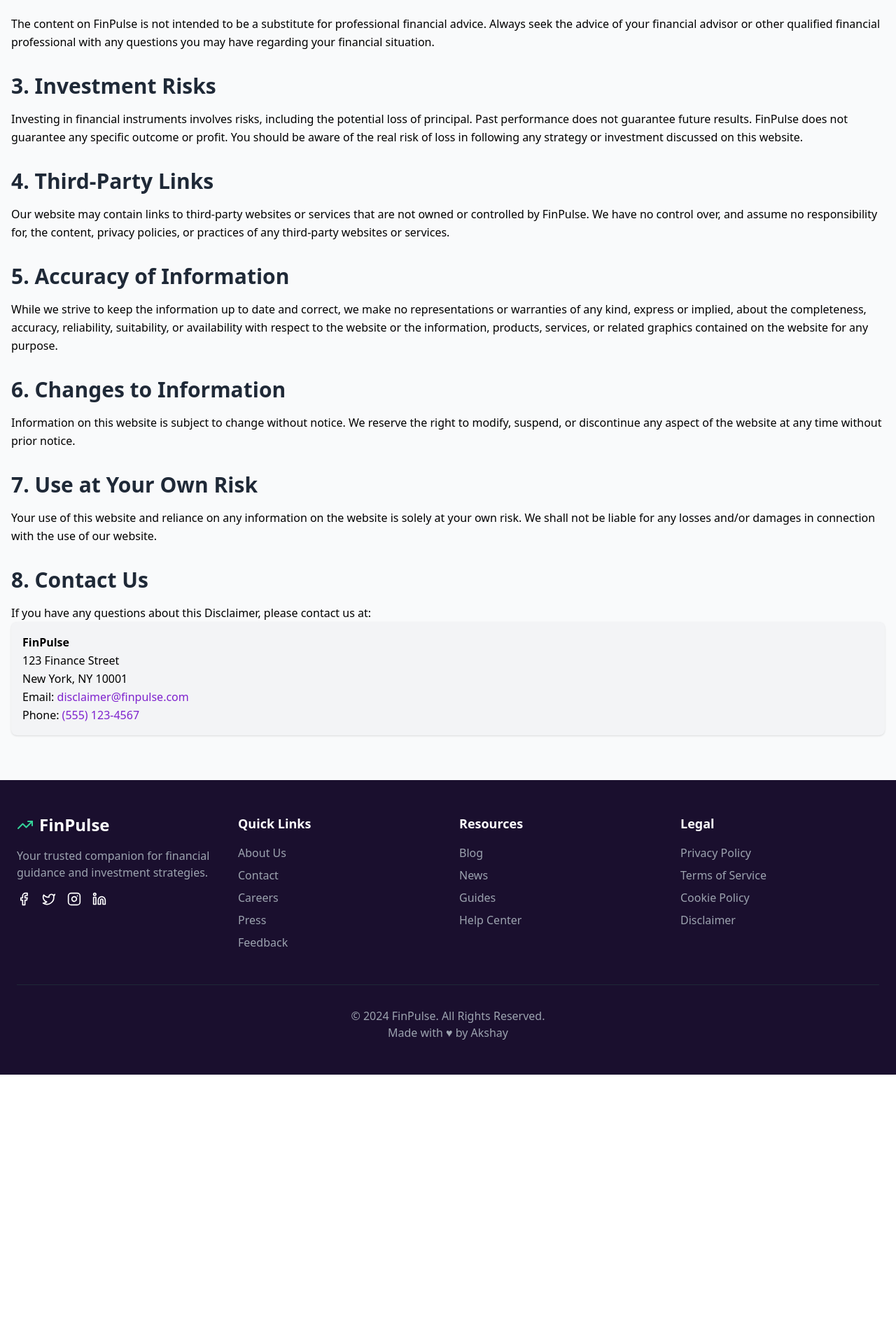
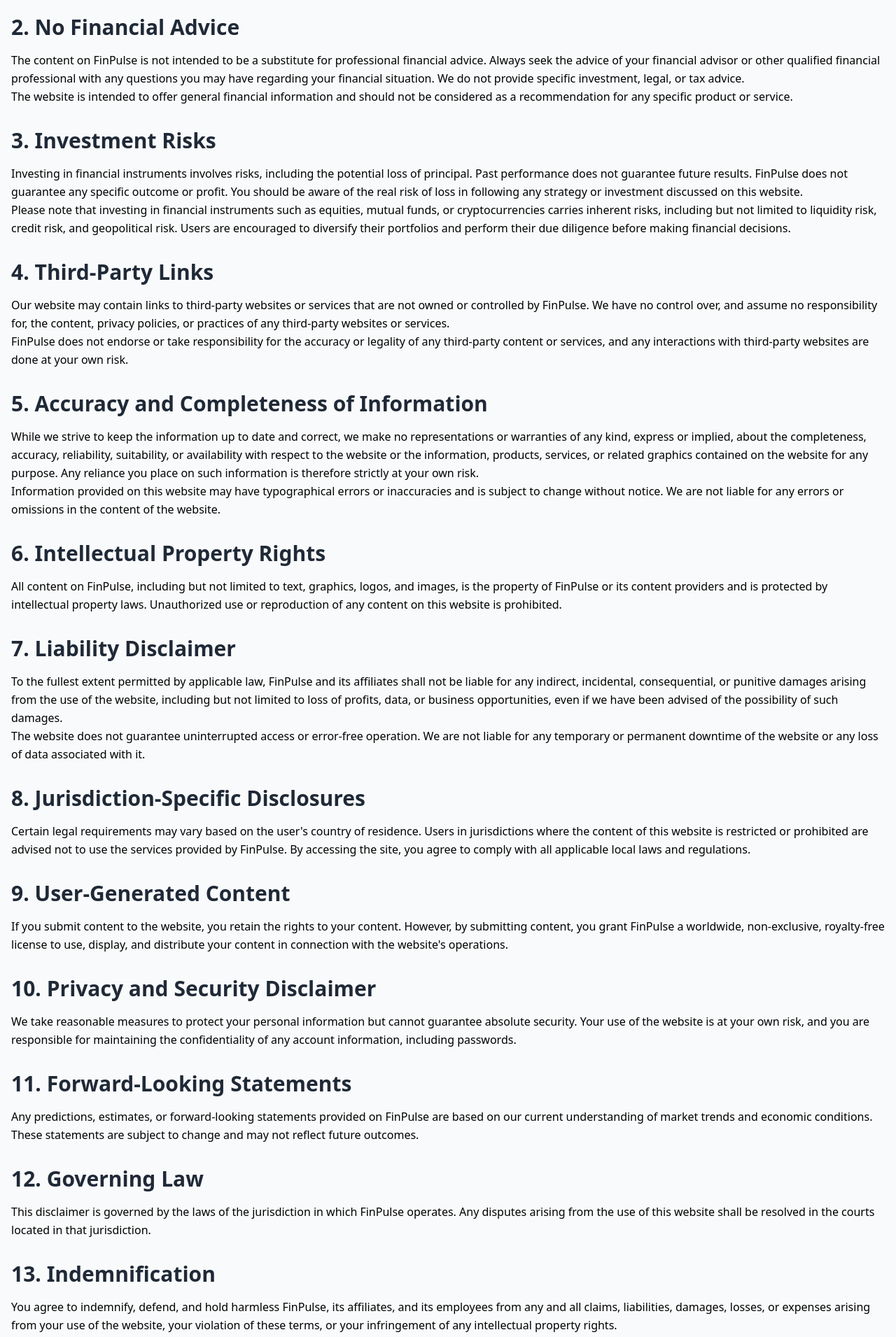
Before and after one commit to akshay0611/FinPulse, a React (Vite) app in the folder frontend/: page /disclaimer in a window 1280 px wide. Shown: the part 609-2520 px from the top of the page at 70% size. Before the commit the page ends 2145 px from the top, so only its background shows below. Built offline with nearby package versions, Linux system fonts and the light colour scheme; no server answers.

Commit message:
Added detailed Disclamier page

```diff
--- a/frontend/src/pages/Disclaimer.tsx
+++ b/frontend/src/pages/Disclaimer.tsx
@@ -1,6 +1,6 @@
 import React from 'react';
 import Navbar from '../components/Navbar';
-import { motion, AnimatePresence } from 'framer-motion';
+import { motion } from 'framer-motion';
 
 export default function DisclaimerPage() {
   return (
@@ -16,13 +16,10 @@ export default function DisclaimerPage() {
             className="container mx-auto px-4 text-center relative z-10 mt-12"
           >
             <h1 className="text-5xl md:text-6xl font-bold mb-6">Disclaimer</h1>
-    <p className="text-xl mb-8">
-      Last updated: December 21, 2024
-    </p>
+            <p className="text-xl mb-8">Last updated: December 21, 2024</p>
           </motion.div>
           <div className="absolute bottom-0 left-0 right-0 h-20 bg-gradient-to-t from-white to-transparent"></div>
         </section>
-
 
         <section className="py-16">
           <div className="container mx-auto px-4">
@@ -31,41 +28,92 @@ export default function DisclaimerPage() {
               <p>
                 The information provided on FinPulse is for general informational purposes only. All information on the site is provided in good faith, however, we make no representation or warranty of any kind, express or implied, regarding the accuracy, adequacy, validity, reliability, availability, or completeness of any information on the site.
               </p>
+              <p>
+                FinPulse is intended for users residing in regions where accessing our services complies with local laws and regulations. The availability of the website does not constitute an offer or solicitation in any jurisdiction where such activities are unlawful.
+              </p>
 
               <h2 className="text-3xl font-bold text-gray-800 mt-8 mb-4">2. No Financial Advice</h2>
               <p>
-                The content on FinPulse is not intended to be a substitute for professional financial advice. Always seek the advice of your financial advisor or other qualified financial professional with any questions you may have regarding your financial situation.
+                The content on FinPulse is not intended to be a substitute for professional financial advice. Always seek the advice of your financial advisor or other qualified financial professional with any questions you may have regarding your financial situation. We do not provide specific investment, legal, or tax advice.
+              </p>
+              <p>
+                The website is intended to offer general financial information and should not be considered as a recommendation for any specific product or service.
               </p>
 
               <h2 className="text-3xl font-bold text-gray-800 mt-8 mb-4">3. Investment Risks</h2>
               <p>
                 Investing in financial instruments involves risks, including the potential loss of principal. Past performance does not guarantee future results. FinPulse does not guarantee any specific outcome or profit. You should be aware of the real risk of loss in following any strategy or investment discussed on this website.
               </p>
+              <p>
+                Please note that investing in financial instruments such as equities, mutual funds, or cryptocurrencies carries inherent risks, including but not limited to liquidity risk, credit risk, and geopolitical risk. Users are encouraged to diversify their portfolios and perform their due diligence before making financial decisions.
+              </p>
 
               <h2 className="text-3xl font-bold text-gray-800 mt-8 mb-4">4. Third-Party Links</h2>
               <p>
                 Our website may contain links to third-party websites or services that are not owned or controlled by FinPulse. We have no control over, and assume no responsibility for, the content, privacy policies, or practices of any third-party websites or services.
               </p>
-
-              <h2 className="text-3xl font-bold text-gray-800 mt-8 mb-4">5. Accuracy of Information</h2>
               <p>
-                While we strive to keep the information up to date and correct, we make no representations or warranties of any kind, express or implied, about the completeness, accuracy, reliability, suitability, or availability with respect to the website or the information, products, services, or related graphics contained on the website for any purpose.
+                FinPulse does not endorse or take responsibility for the accuracy or legality of any third-party content or services, and any interactions with third-party websites are done at your own risk.
               </p>
 
-              <h2 className="text-3xl font-bold text-gray-800 mt-8 mb-4">6. Changes to Information</h2>
+              <h2 className="text-3xl font-bold text-gray-800 mt-8 mb-4">5. Accuracy and Completeness of Information</h2>
+              <p>
+                While we strive to keep the information up to date and correct, we make no representations or warranties of any kind, express or implied, about the completeness, accuracy, reliability, suitability, or availability with respect to the website or the information, products, services, or related graphics contained on the website for any purpose. Any reliance you place on such information is therefore strictly at your own risk.
+              </p>
+              <p>
+                Information provided on this website may have typographical errors or inaccuracies and is subject to change without notice. We are not liable for any errors or omissions in the content of the website.
+              </p>
+
+              <h2 className="text-3xl font-bold text-gray-800 mt-8 mb-4">6. Intellectual Property Rights</h2>
+              <p>
+                All content on FinPulse, including but not limited to text, graphics, logos, and images, is the property of FinPulse or its content providers and is protected by intellectual property laws. Unauthorized use or reproduction of any content on this website is prohibited.
+              </p>
+
+              <h2 className="text-3xl font-bold text-gray-800 mt-8 mb-4">7. Liability Disclaimer</h2>
+              <p>
+                To the fullest extent permitted by applicable law, FinPulse and its affiliates shall not be liable for any indirect, incidental, consequential, or punitive damages arising from the use of the website, including but not limited to loss of profits, data, or business opportunities, even if we have been advised of the possibility of such damages.
+              </p>
+              <p>
+                The website does not guarantee uninterrupted access or error-free operation. We are not liable for any temporary or permanent downtime of the website or any loss of data associated with it.
+              </p>
+
+              <h2 className="text-3xl font-bold text-gray-800 mt-8 mb-4">8. Jurisdiction-Specific Disclosures</h2>
+              <p>
+                Certain legal requirements may vary based on the user's country of residence. Users in jurisdictions where the content of this website is restricted or prohibited are advised not to use the services provided by FinPulse. By accessing the site, you agree to comply with all applicable local laws and regulations.
+              </p>
+
+              <h2 className="text-3xl font-bold text-gray-800 mt-8 mb-4">9. User-Generated Content</h2>
+              <p>
+                If you submit content to the website, you retain the rights to your content. However, by submitting content, you grant FinPulse a worldwide, non-exclusive, royalty-free license to use, display, and distribute your content in connection with the website's operations.
+              </p>
+
+              <h2 className="text-3xl font-bold text-gray-800 mt-8 mb-4">10. Privacy and Security Disclaimer</h2>
+              <p>
+                We take reasonable measures to protect your personal information but cannot guarantee absolute security. Your use of the website is at your own risk, and you are responsible for maintaining the confidentiality of any account information, including passwords.
+              </p>
+
+              <h2 className="text-3xl font-bold text-gray-800 mt-8 mb-4">11. Forward-Looking Statements</h2>
+              <p>
+                Any predictions, estimates, or forward-looking statements provided on FinPulse are based on our current understanding of market trends and economic conditions. These statements are subject to change and may not reflect future outcomes.
+              </p>
+
+              <h2 className="text-3xl font-bold text-gray-800 mt-8 mb-4">12. Governing Law</h2>
+              <p>
+                This disclaimer is governed by the laws of the jurisdiction in which FinPulse operates. Any disputes arising from the use of this website shall be resolved in the courts located in that jurisdiction.
+              </p>
+
+              <h2 className="text-3xl font-bold text-gray-800 mt-8 mb-4">13. Indemnification</h2>
+              <p>
+                You agree to indemnify, defend, and hold harmless FinPulse, its affiliates, and its employees from any and all claims, liabilities, damages, losses, or expenses arising from your use of the website, your violation of these terms, or your infringement of any intellectual property rights.
+              </p>
+
+              <h2 className="text-3xl font-bold text-gray-800 mt-8 mb-4">14. Changes to Information</h2>
               <p>
                 Information on this website is subject to change without notice. We reserve the right to modify, suspend, or discontinue any aspect of the website at any time without prior notice.
               </p>
 
-              <h2 className="text-3xl font-bold text-gray-800 mt-8 mb-4">7. Use at Your Own Risk</h2>
-              <p>
-                Your use of this website and reliance on any information on the website is solely at your own risk. We shall not be liable for any losses and/or damages in connection with the use of our website.
-              </p>
-
-              <h2 className="text-3xl font-bold text-gray-800 mt-8 mb-4">8. Contact Us</h2>
-              <p>
-                If you have any questions about this Disclaimer, please contact us at:
-              </p>
+              <h2 className="text-3xl font-bold text-gray-800 mt-8 mb-4">15. Contact Us</h2>
+              <p>If you have any questions about this Disclaimer, please contact us at:</p>
               <div className="bg-gray-100 p-4 rounded-lg shadow">
                 <p><strong>FinPulse</strong></p>
                 <p>123 Finance Street</p>
```
Lines whose indentation alone changed are shown as unchanged.
